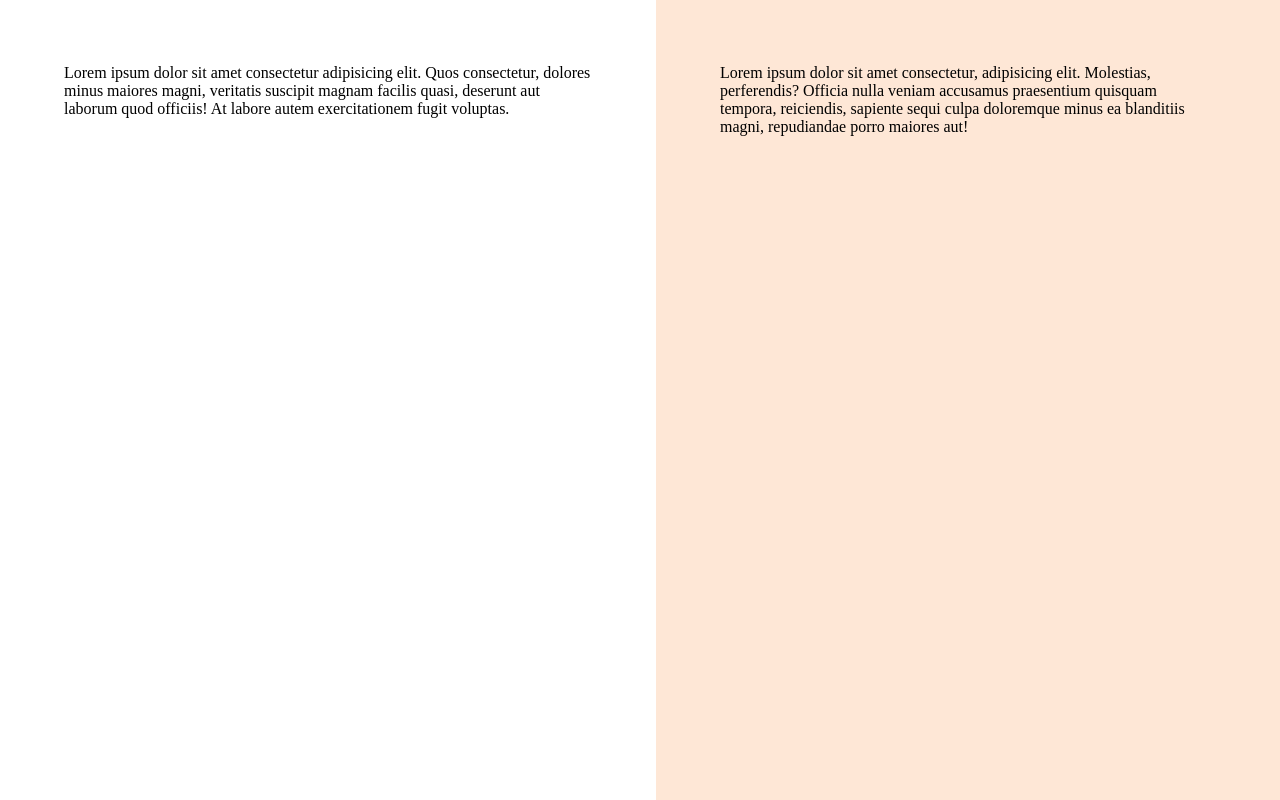
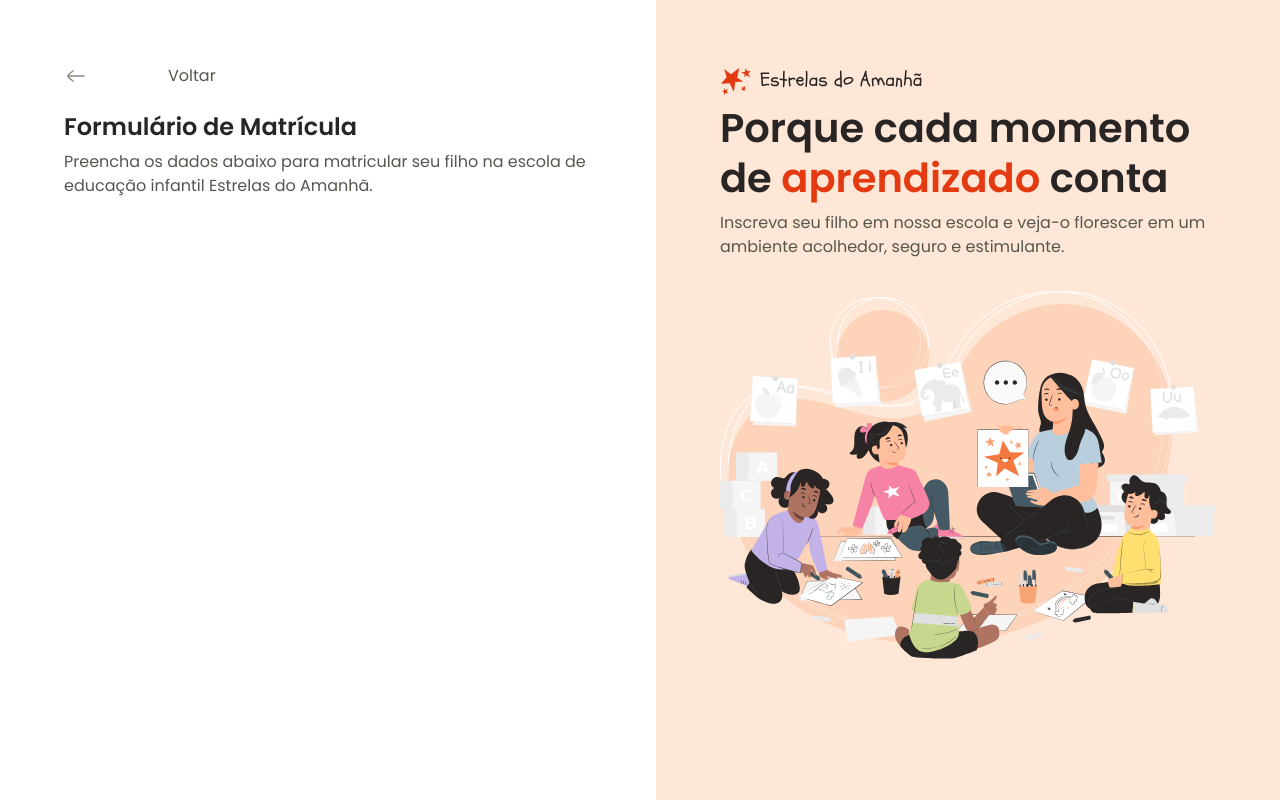
Before and after one commit to KATHeleen268/Projeto-Formul-rio-de-Matr-cula, a plain HTML site: page index.html in a window 1280 px wide. Drawn offline with Linux system fonts and the light colour scheme.

Commit message:
conteúdo aside e conteúdo inicial do main

```diff
--- a/index.html
+++ b/index.html
@@ -14,11 +14,28 @@
 <body>
     <div id="app">
         <main>
-            <div class="main-container">Lorem ipsum dolor sit amet consectetur adipisicing elit. Quos consectetur, dolores minus maiores magni, veritatis suscipit magnam facilis quasi, deserunt aut laborum quod officiis! At labore autem exercitationem fugit voluptas.</div>
+            <div class="main-container">
+               <div class="back">
+                <img src="assets/icons/arrow-left-02.svg" alt="">
+                <span>Voltar</span>
+               </div>
+
+               <h1>Formulário de Matrícula</h1>
+               <p>Preencha os dados abaixo para matricular seu filho na escola de educação infantil Estrelas do Amanhã.</p>
+            </div>
         </main>
 
         <aside>
-            <div class="aside-container">Lorem ipsum dolor sit amet consectetur, adipisicing elit. Molestias, perferendis? Officia nulla veniam accusamus praesentium quisquam tempora, reiciendis, sapiente sequi culpa doloremque minus ea blanditiis magni, repudiandae porro maiores aut!</div>
+            <div class="aside-container">
+                <header>
+                    <img src="assets/Logo.svg" alt="">
+                    <h2>Porque cada momento de <span>aprendizado </span>
+                    conta</h2>
+                    <p>Inscreva seu filho em nossa escola e veja-o florescer em um ambiente acolhedor, seguro e estimulante.</p>
+                </header>
+
+                <img src="assets/Illustration.svg" alt="">
+            </div>
         </aside>
     </div>
 </body>
--- a/styles/global.css
+++ b/styles/global.css
@@ -24,4 +24,16 @@
 
 body{
    overflow: hidden;
+
+   font: var(--text);
+   color: var(--text-secondary);
 }
+
+h1, h2{
+    color: var(--text-primary)
+}
+
+img{
+    max-width: 100%;
+    height: auto;
+}
--- a/styles/layout.css
+++ b/styles/layout.css
@@ -15,6 +15,17 @@ main{
         margin-left: auto;
      }
 
+     & .back{
+        display: flex;
+        align-items: center;
+        gap: 5rem;
+        margin-bottom: 1.5rem;
+     }
+
+     & h1{
+        font: 600 1.5rem/1.25 var(--font-family);
+        margin-bottom: .5rem;
+     }
 }
 
 /*main .main-container{
@@ -29,5 +40,18 @@ aside{
 
     & .aside-container{
         max-width: 31rem;
+
+        & > img{
+          margin-top: 2rem;
+        }
+    }
+
+    & h2{
+        font: 600 2.5rem/1.25 var(--font-family);
+        margin-bottom: .5rem;
+
+        & span{
+            color: var(--text-highlight)
+        }
     }
 }
```
